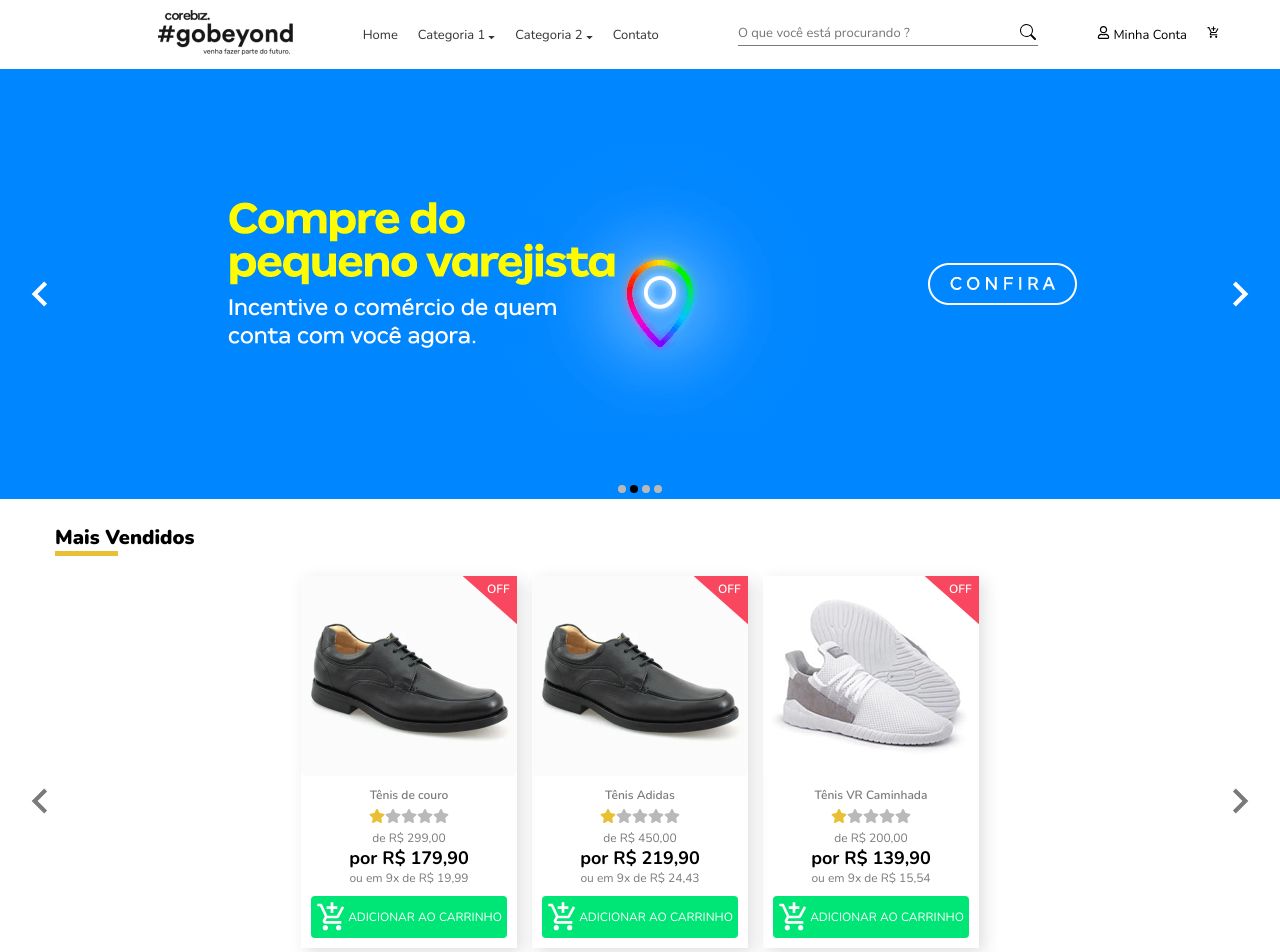
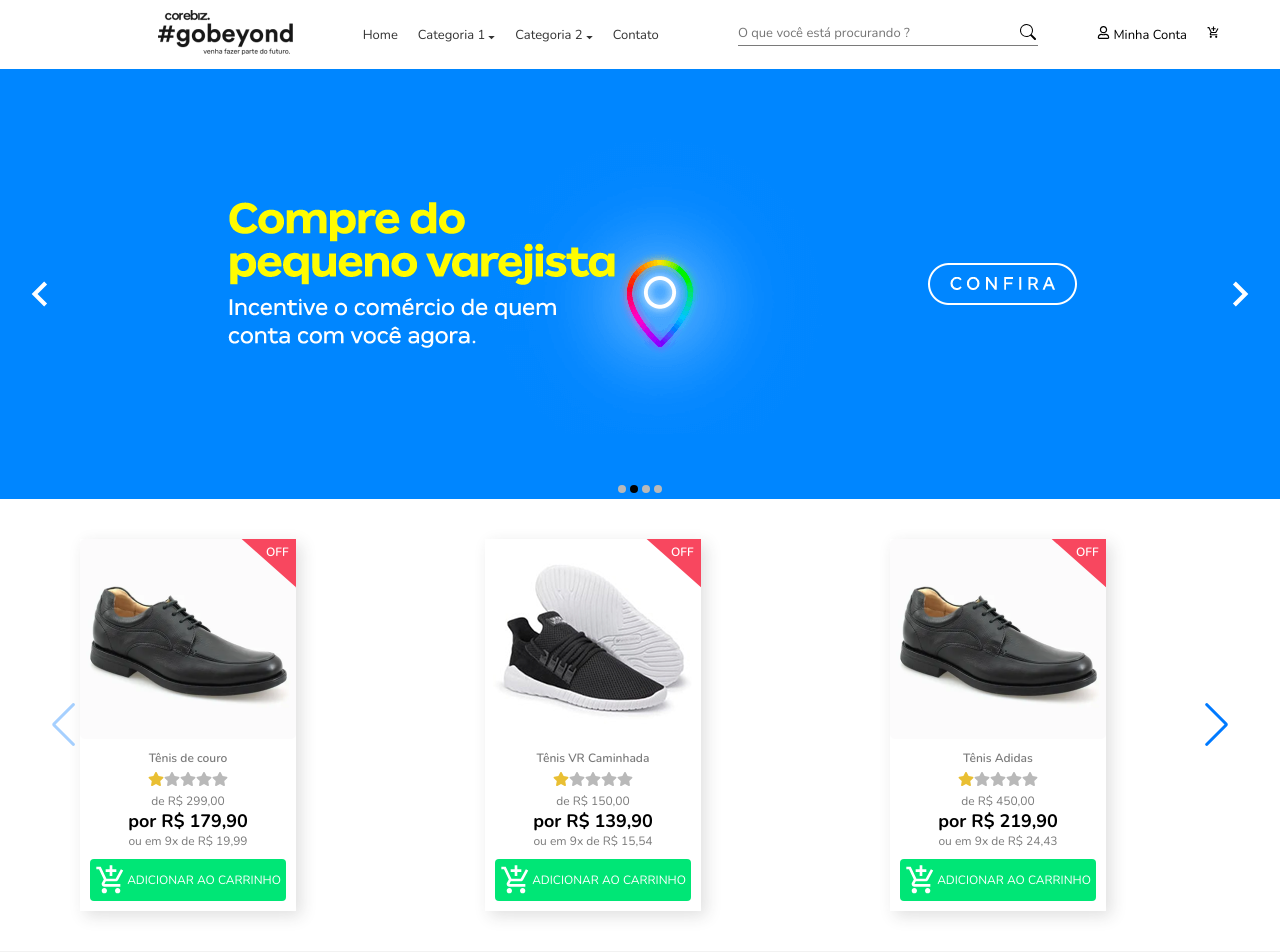
Before and after one commit to evertonvargas/GoBeyond-Shop, a Next.js app: page / in a window 1280 px wide. Shown: the top 952 px of the page. Built offline with nearby package versions, Linux system fonts and the light colour scheme.

Commit message:
refatorando slide com Swiper

```diff
--- a/products.ts
+++ b/products.ts
@@ -38,4 +38,39 @@ export const products= [
     "price": 219.9,
     "image": "./images/tenis.png"
   },
+  {
+    "id": 6,
+    "title": "Tênis de couro",
+    "priceOld": 299.0,
+    "price": 179.9,
+    "image": "./images/shoes.png"
+  },
+  {
+    "id": 7,
+    "title": "Tênis VR Caminhada ",
+    "priceOld": 150.0,
+    "price": 139.9,
+    "image": "images/tenis2.png"
+  },
+  {
+    "id": 8,
+    "title": "Tênis Adidas",
+    "priceOld": 450.0,
+    "price": 219.9,
+    "image": "./images/shoes.png"
+  },
+  {
+    "id": 9,
+    "title": "Tênis VR Caminhada ",
+    "priceOld": 200.0,
+    "price": 139.9,
+    "image": "images/tenis3.png"
+  },
+  {
+    "id": 10,
+    "title": "Sapato Lite 2.0",
+    "priceOld": 265.0,
+    "price": 219.9,
+    "image": "./images/tenis.png"
+  },
 ]
--- a/src/components/SliderSwiper/index.tsx
+++ b/src/components/SliderSwiper/index.tsx
@@ -9,32 +9,25 @@ import styles from "./styles.module.scss"
 
 export function SliderSwiper() {
   return (
-    <div className={styles.container}>
       <Swiper
-        modules={[Navigation, Pagination, Scrollbar, A11y]}
-        spaceBetween={1}
-        slidesPerView={3}
+        modules={[Navigation]}
+        spaceBetween={15}
+        slidesPerView={4}
         breakpoints={{
           1300: {
-            slidesPerView: 4,
-            spaceBetween: 5,
+            slidesPerView: 4
           },
           900: {
-            slidesPerView: 3,
-            spaceBetween: 5,
+            slidesPerView: 3
           },
           500:{
-            slidesPerView: 2,
-            spaceBetween: 5,
+            slidesPerView: 2
           },
           10: {
-            slidesPerView: 1,
-            spaceBetween: 0,
+            slidesPerView: 1
           },
         }}
         navigation
-        pagination={{ clickable: true }}
-        scrollbar={{ draggable: true }}
         onSlideChange={() => console.log("slide change")}
         onSwiper={(swiper) => console.log(swiper)}
       >
@@ -50,6 +43,5 @@ export function SliderSwiper() {
           </SwiperSlide>
         ))}
       </Swiper>
-    </div>
   );
 }
--- a/src/pages/index.tsx
+++ b/src/pages/index.tsx
@@ -1,7 +1,6 @@
 import Head from "next/head";
 import { SliderFullWidth } from "../components/SliderFullWidth";
 
-import { SliderProducts } from "../components/SliderProducts";
 import { News } from "../components/News";
 import { Footer } from "../components/Footer";
 import { SliderSwiper } from "../components/SliderSwiper";
@@ -14,7 +13,6 @@ export default function Home() {
       </Head>
       <main>
         <SliderFullWidth />
-        <SliderProducts />
         <SliderSwiper />
         <News />
         <Footer />
--- a/src/styles/swiper.scss
+++ b/src/styles/swiper.scss
@@ -46,10 +46,11 @@ $themeColor: #007aff !default;
 }
 .swiper-slide {
   flex-shrink: 0;
-  width: 80px;
+  width: 100%;
   height: 100%;
   position: relative;
   transition-property: transform;
+
 }
 .swiper-slide-invisible-blank {
   visibility: hidden;
```
